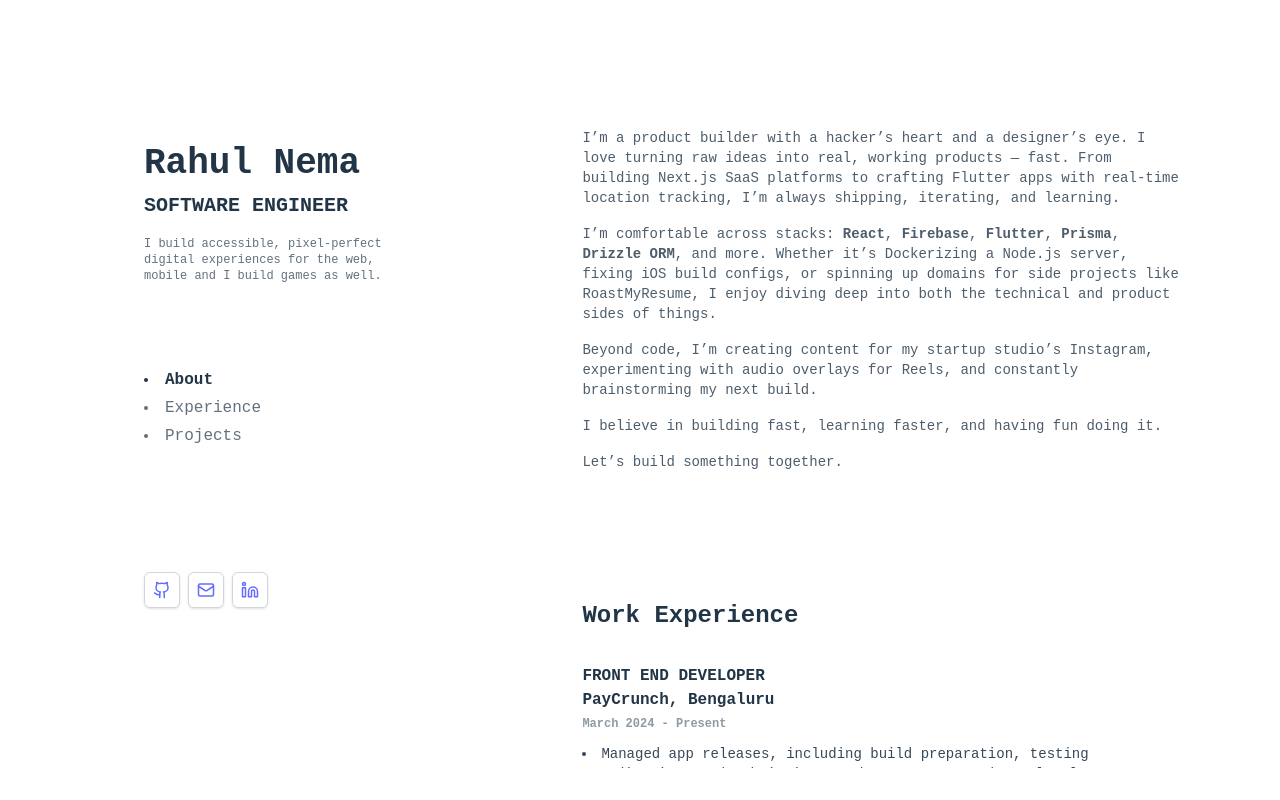
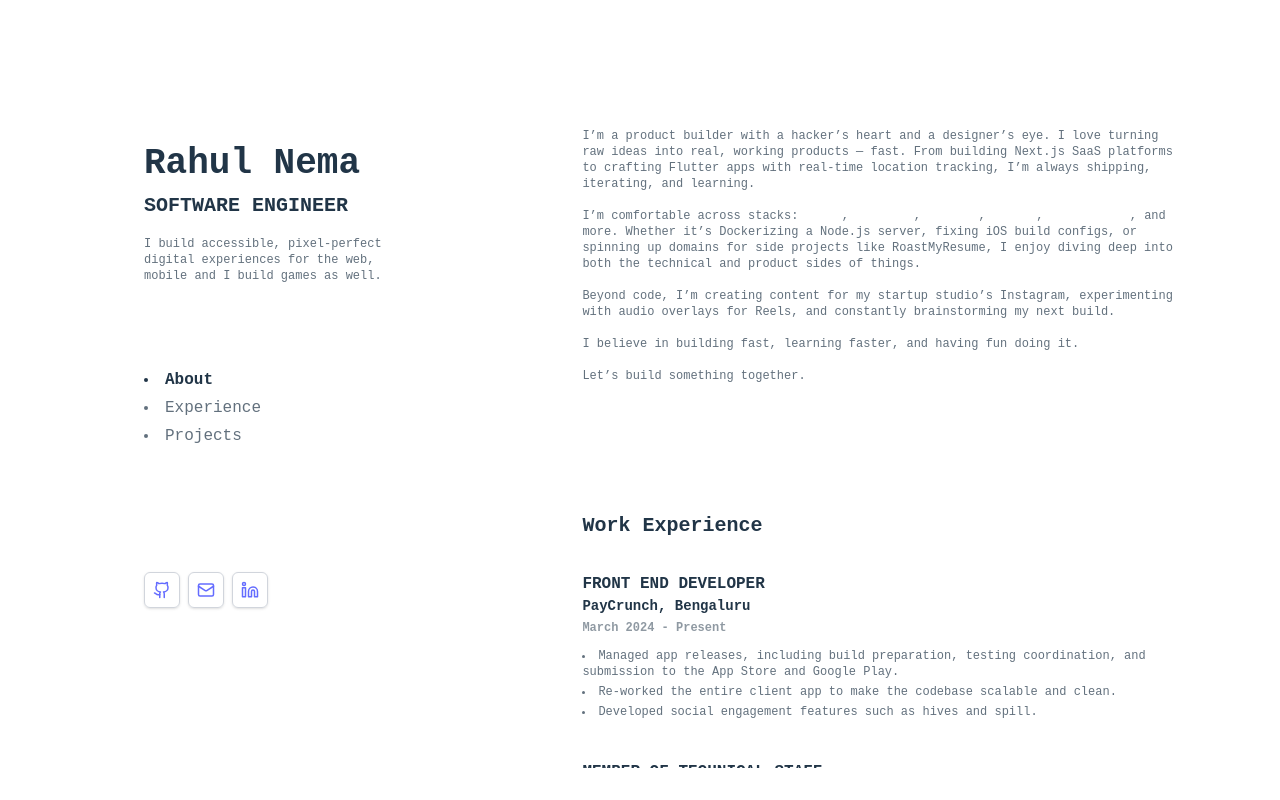
Before and after one commit to rahulnema0411/portfolio-web, a React (Vite) app: page / in a window 1280 px wide. Built offline with nearby package versions, Linux system fonts and the light colour scheme.

Commit message:
fix: ui changes

```diff
--- a/src/sections/about.tsx
+++ b/src/sections/about.tsx
@@ -1,7 +1,7 @@
 import React from "react";
 
 const About: React.FC = () => (
-  <section className="flex flex-col justify-items-start items-start space-y-4 text-left text-sm py-8 opacity-80">
+  <section className="flex flex-col justify-items-start items-start space-y-4 text-left text-xs py-8 opacity-70">
     <p>
       I’m a product builder with a hacker’s heart and a designer’s eye. I love
       turning raw ideas into real, working products — fast. From building
@@ -10,11 +10,11 @@ const About: React.FC = () => (
     </p>
     <p>
       I’m comfortable across stacks:{" "}
-      <span className="font-semibold opacity-100">React</span>,{" "}
-      <span className="font-semibold opacity-100">Firebase</span>,{" "}
-      <span className="font-semibold opacity-100">Flutter</span>,{" "}
-      <span className="font-semibold opacity-100">Prisma</span>,{" "}
-      <span className="font-semibold opacity-100">Drizzle ORM</span>, and
+      <span className="font-semibold text-white">React</span>,{" "}
+      <span className="font-semibold text-white">Firebase</span>,{" "}
+      <span className="font-semibold text-white">Flutter</span>,{" "}
+      <span className="font-semibold text-white">Prisma</span>,{" "}
+      <span className="font-semibold text-white">Drizzle ORM</span>, and
       more. Whether it’s Dockerizing a Node.js server, fixing iOS build configs,
       or spinning up domains for side projects like RoastMyResume, I enjoy
       diving deep into both the technical and product sides of things.
--- a/src/sections/experience.tsx
+++ b/src/sections/experience.tsx
@@ -39,15 +39,15 @@ const experiences = [
 
 const Experience: React.FC = () => (
   <section id="experience" className="text-left py-8">
-    <h2 className="text-2xl font-bold mb-8">Work Experience</h2>
+    <h2 className="text-xl font-bold mb-8">Work Experience</h2>
     {experiences.map((exp, idx) => (
       <div key={idx} className="mb-8">
         <span className="font-black">{exp.title}</span>
-        <h3 className="font-black">
+        <h3 className="font-black text-sm">
           {exp.company}, {exp.location}
         </h3>
         <p className="text-xs font-semibold my-1 opacity-50">{exp.period}</p>
-        <ul className="list-disc list-inside space-y-1 text-sm opacity-90 py-2">
+        <ul className="list-disc list-inside space-y-1 text-xs opacity-70 py-2">
           {exp.highlights.map((point, i) => (
             <li key={i}>{point}</li>
           ))}
--- a/src/sections/projects.tsx
+++ b/src/sections/projects.tsx
@@ -54,14 +54,14 @@ const projects = [
 
 const Projects: React.FC = () => (
   <section id="projects" className="text-left">
-    <h2 className="text-3xl font-bold mb-8 text-left">Projects</h2>
+    <h2 className="text-xl font-bold mb-8 text-left">Projects</h2>
     <div className="space-y-10">
       {projects.map((project, idx) => (
         <div key={idx} className="text-left space-y-4">
           <div className="flex flex-col">
             <h3 className="font-black text-left">{project.title}</h3>
           </div>
-          <ul className="list-disc list-inside text-left text-sm space-y-2 opacity-90">
+          <ul className="list-disc list-inside text-left text-xs space-y-1 opacity-70">
             {project.description.map((point, i) => (
               <li key={i}>{point}</li>
             ))}
```
